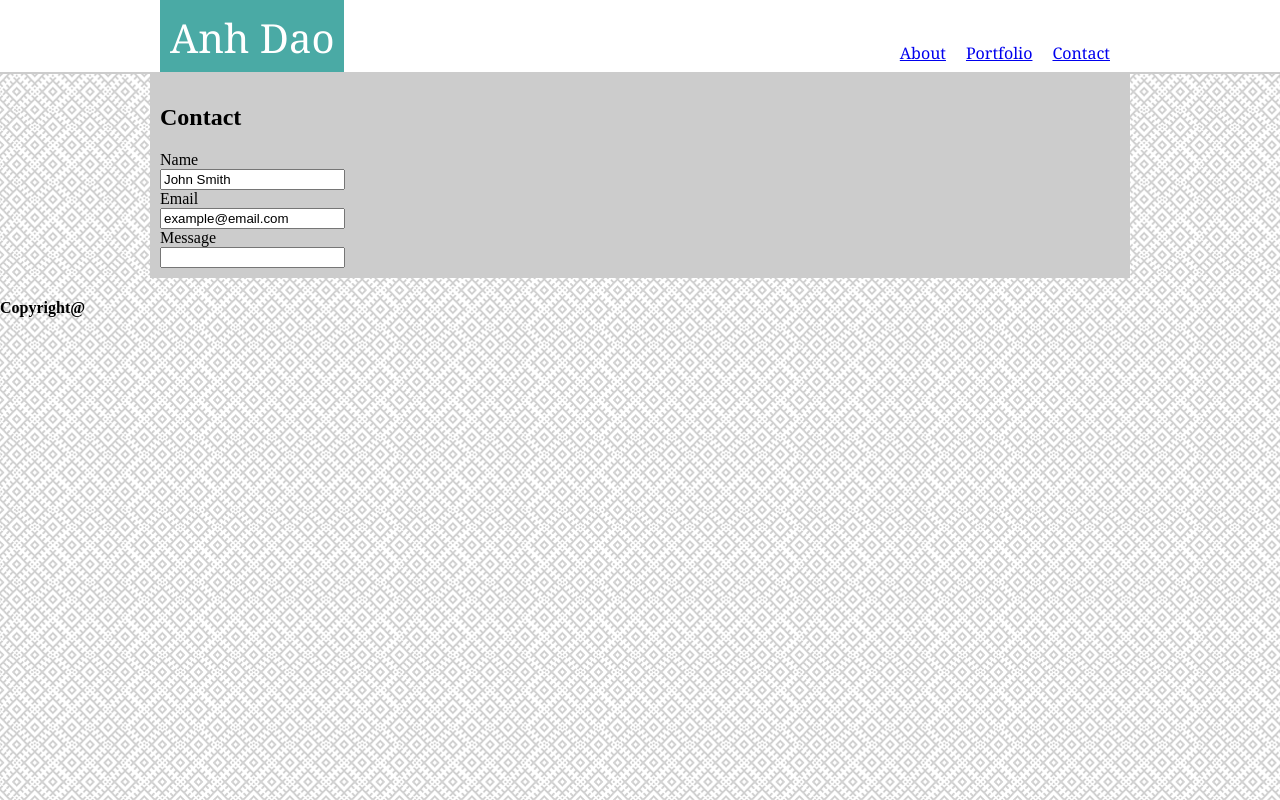
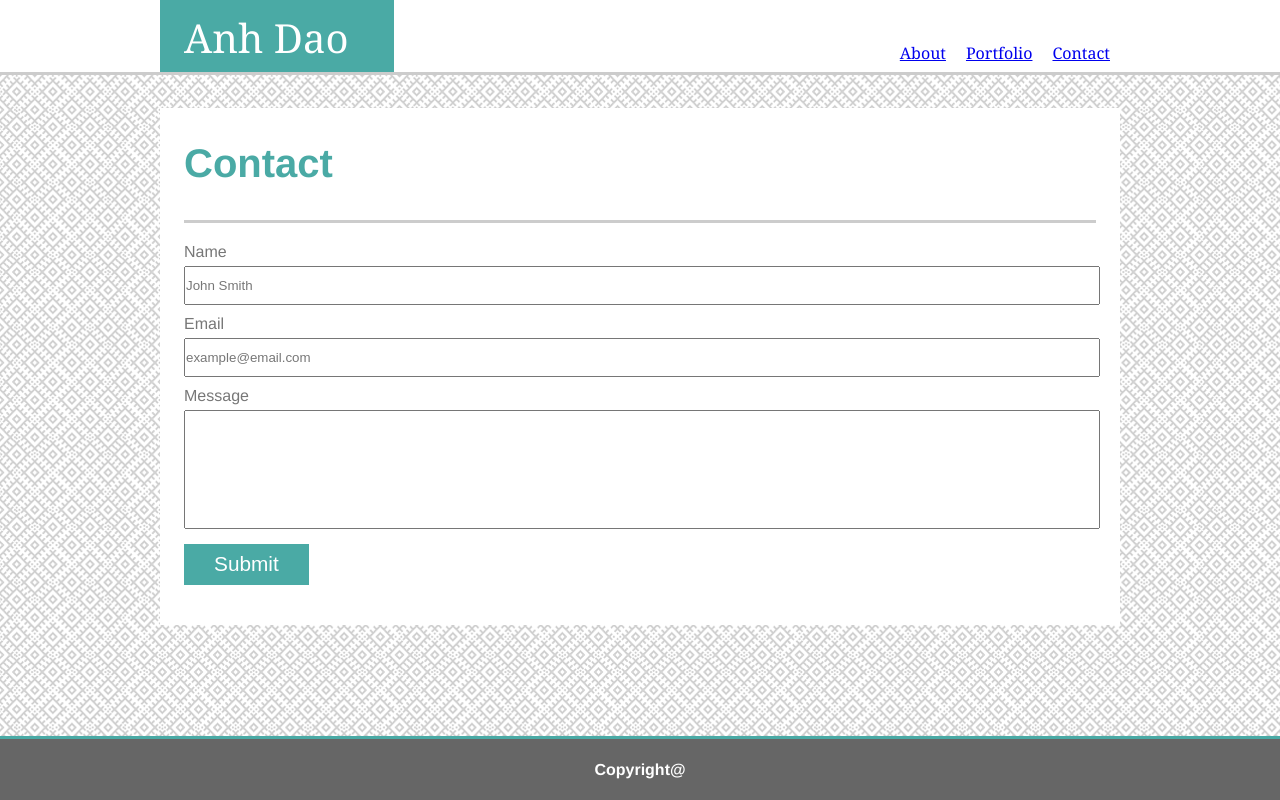
Before and after one commit to Adogeon/Bootstrap-Portfolio, a plain HTML site: page contact.html in a window 1280 px wide. Drawn offline with Linux system fonts and the light colour scheme.

Commit message:
Add footer, update navBar, update main background

```diff
--- a/asset/css/style.css
+++ b/asset/css/style.css
@@ -4,19 +4,22 @@ body {
     background-color:#cccccc;
     padding:0px;
     margin:0px;
+    color: #777777;
+    font-family:'Airal', 'Helvetica Neue',Helvetica, sans-serif;
 }
 
 header {
     background:#ffffff;
     font-family: 'Georgia', Times, "Times New Roman", serif;
     color:#cccccc;
-    border-bottom: 2px solid #cccccc;
+    border-bottom: 3px solid #cccccc;
     width:100%;
 }
 
 .navContainer {
     display:table;
     margin:0px auto;
+    overflow:hidden;
 }
 
 ul {
@@ -47,12 +50,70 @@ li.mainName {
     font-size:2.5em;
     background:#4aaaa5;
     color: white;
+    width: 5em;
+    text-align:middle;
+    padding-left:24px;
 }
 
 main {
     display:block;
-    background-color:#cccccc;
+    background-color:#ffffff;
     width:960px;
     margin:auto;
-    padding:10px;
+    padding:auto;
 }
+
+div.mainSec {
+    width:95%;
+    margin:auto;
+    padding-bottom:30px;
+}
+
+h2 {
+    font-size:2.5em;
+    color:#4aaaa5;
+    border-bottom: 3px solid #cccccc;
+    padding:0.83em 0em 0.83em 0em;
+    margin-block-end:0px;
+}
+
+footer {
+    background-color:#666666;
+    color:#ffffff;
+    text-align:center;
+    width:100%;
+    position:fixed;
+    bottom:0px;
+    border-top:3px solid #4aaaa5;
+}
+
+form {
+    font-style:bold;
+    padding-top:20px;
+    size:0.5em;
+}
+
+input {
+    margin-top:5px;
+    margin-bottom: 10px;
+}
+
+input[type=button] {
+    text-align:middle;
+    width:6em;
+    height:2em;
+    font-size:1.3em;
+    background-color:#4aaaa5;
+    color:#ffffff;
+    border-width:0px;
+}
+
+input[type=text] {
+    padding: 10px 0px 10px 0px;
+    color:#777777;
+    width:100%;
+}
+
+input[name=message] {
+    padding: 50px 0px 50px 0px;
+}
--- a/contact.html
+++ b/contact.html
@@ -28,6 +28,7 @@
                     <input type="text" name="email" value="example@email.com"><br>
                     Message<br>
                     <input type="text" name="message"><br>
+                    <input type="button" value="Submit"><br>
                 </form>
             </div>
         </main>
```
Also changed, not shown: index.html (+8 -3 lines), portfolio.html (+3 -1 lines).
